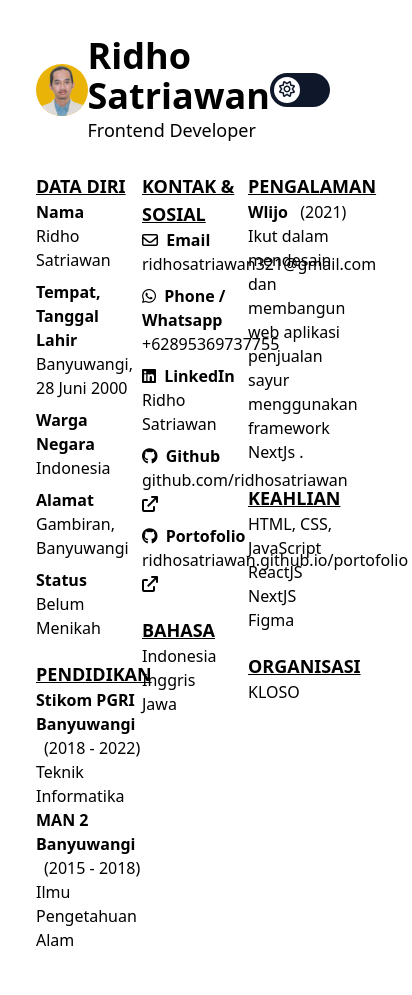
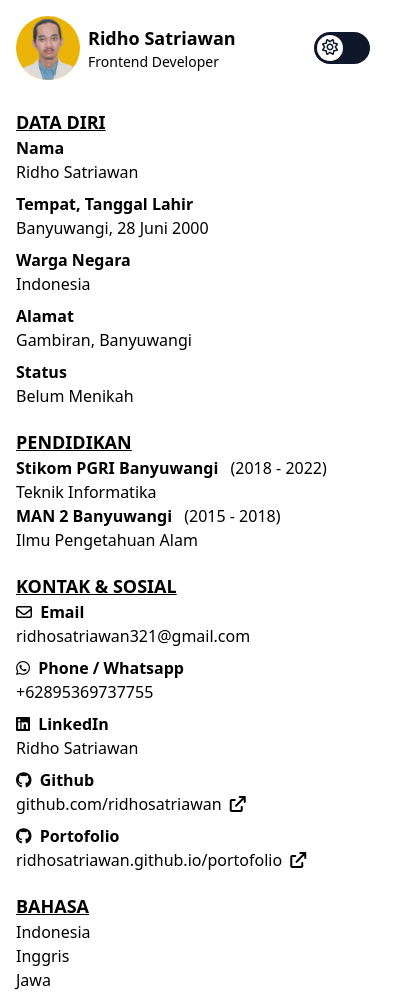
Before and after one commit to ridhosatriawan/ridhosatriawan.github.io, a plain HTML site: page index.html in a window 390 px wide. Shown: the top 995 px of the page, 412 px wide, since content can reach past the window. Drawn offline with nearby package versions, Linux system fonts and the light colour scheme.

Commit message:
responsive

```diff
--- a/index.html
+++ b/index.html
@@ -20,8 +20,6 @@
             .switch {
             position: relative;
             display: inline-block;
-            width: 60px;
-            height: 34px;
             }
 
             .switch input {
@@ -46,8 +44,8 @@
             position: absolute;
             height: 26px;
             width: 26px;
-            left: 4px;
-            bottom: 4px;
+            left: 3px;
+            bottom: 3px;
             background-color: white;
             -webkit-transition: .4s;
             transition: .4s;
@@ -83,11 +81,11 @@
         input:checked + .slider.round:before {
                 text-align : center;
                 position: absolute;
-                right : 4px;
+                left : 2px;
                 font-family : 'Font Awesome 6 Free';
                 content: "\f186";
                 color : #EAB308;
-                bottom: 4px;
+                bottom: 3px;
                 background-color : #0F172A;
             }
 
@@ -121,28 +119,28 @@
 </head>
 
 <body id="root" class="asek">
-    <main class="p-9 dark:bg-slate-900 dark:text-white min-h-screen">
+    <main class="p-4 md:p-9 dark:bg-slate-900 dark:text-white min-h-screen">
         <header class="flex items-center justify-between mb-7">
             <div class="flex items-center">
                 <figure>
-                    <img src="./src/ridho.png" class="w-20 rounded-full bg-yellow-500 mr-2" alt="">
+                    <img src="./src/ridho.png" class="w-16 md:w-20 rounded-full bg-yellow-500 mr-2" alt="">
                 </figure>
                 <div>
-                    <h1 class="font-bold text-4xl">Ridho Satriawan</h1>
-                    <p class="text-lg">Frontend Developer</p>
+                    <h1 class="font-bold text-lg md:text-4xl ">Ridho Satriawan</h1>
+                    <p class="text-sm md:text-lg">Frontend Developer</p>
                 </div>
             </div>
-            <div class="mr-9">
+            <div class="mr-3 md:mr-9">
                 <div class="relative inline-block w-10 mr-2 align-middle select-none transition duration-200 ease-in">
-                    <label class="switch">
+                    <label class="switch w-14 h-8">
                         <input type="checkbox" id="toggle" onclick="togle()">
                         <span class="slider round"></span>
                     </label>
                 </div>
             </div>
         </header>
-        <section class="flex">
-            <section class="left w-2/6">
+        <section class="flex flex-col md:flex-row md:flex-wrap">
+            <section class="left md:w-3/6 lg:w-2/6">
                 <div class="mb-5">
                     <h2 class="font-bold text-lg underline">DATA DIRI</h2>
                     <h2 class="font-bold">
@@ -183,7 +181,7 @@
                     <p>Ilmu Pengetahuan Alam</p>
                 </div>
             </section>
-            <section class="left w-2/6">
+            <section class="left md:w-3/6 lg:w-2/6">
                 <div class="mb-5">
                     <h2 class="font-bold text-lg underline">KONTAK & SOSIAL</h2>
                     <h2 class="font-bold">
@@ -243,7 +241,7 @@
                     </ul>
                 </div>
             </section>
-            <section class="right w-2/6">
+            <section class="right md:w-2/6">
                 <div class="mb-5">
                     <h2 class="font-bold text-lg underline">PENGALAMAN</h2>
                     <h2 class="font-bold">
@@ -259,6 +257,8 @@
                         <li>HTML, CSS, JavaScript</li>
                         <li>ReactJS</li>
                         <li>NextJS</li>
+                        <li>Tailwind CSS</li>
+                        <li>Bootstrap</li>
                         <li>Figma</li>
                     </ul>
                 </div>
```
